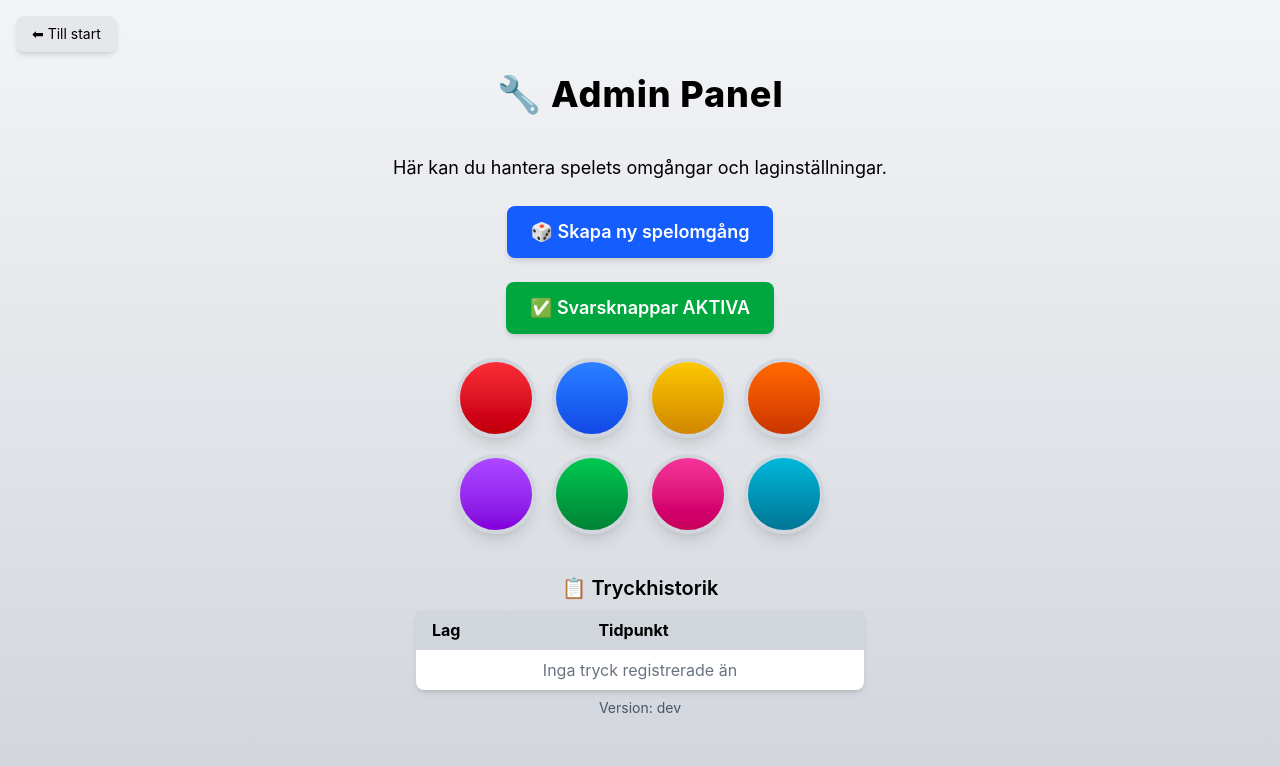
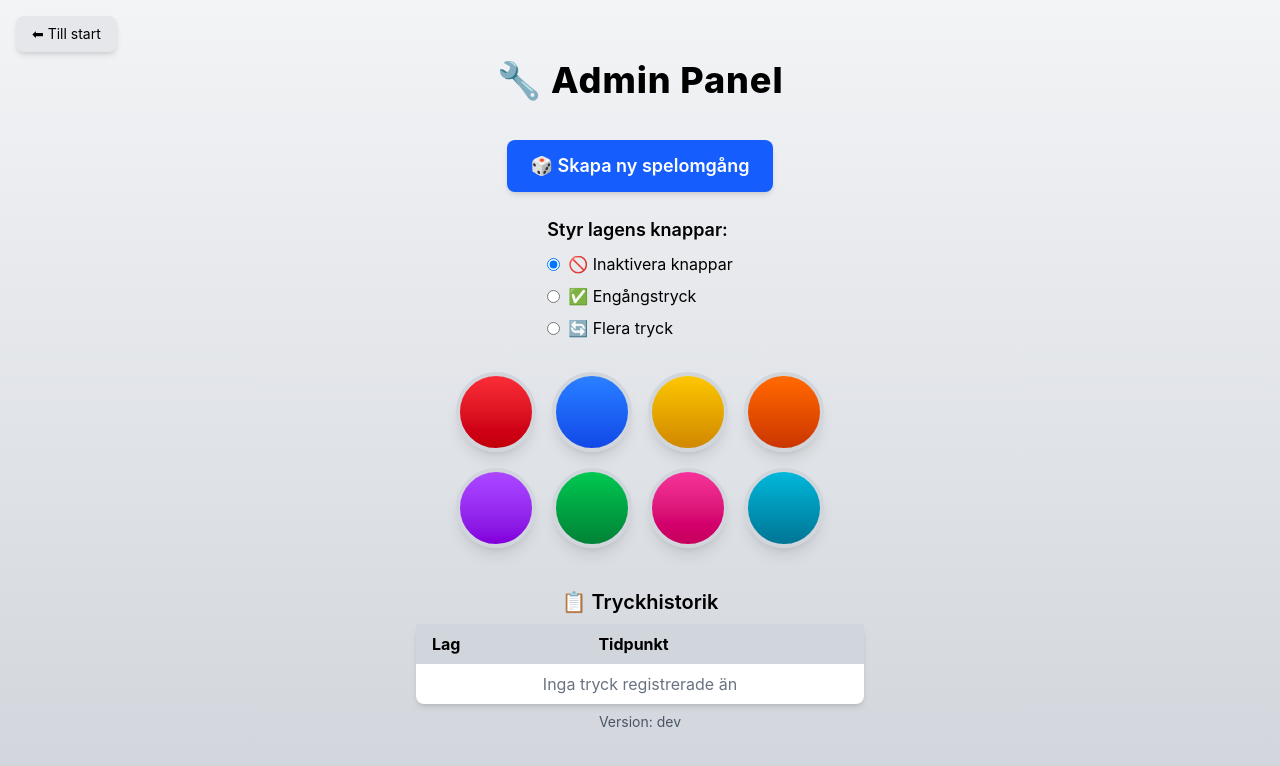
Before and after one commit to Kodstudion/quiz_answer_app, a React (Vite) app in the folder musicbattle/: page /admin in a window 1280 px wide. Shown: the top 766 px of the page. Built offline with nearby package versions, Linux system fonts and the light colour scheme.

Commit message:
Uppdatera lag sidan och admin sidan

```diff
--- a/musicbattle/src/AdminPage.tsx
+++ b/musicbattle/src/AdminPage.tsx
@@ -1,6 +1,8 @@
 import React, { useState } from "react";
 import { useNavigate } from "react-router-dom";
 import VersionInfo from "./VersionInfo";
+
+type ButtonMode = "inactive" | "single-press" | "multi-press";
 
 interface ClickEntry {
   team: string;
@@ -21,7 +23,7 @@ const teams = [
 const AdminPage: React.FC = () => {
   const navigate = useNavigate();
   const [gameId, setGameId] = useState<number | null>(null);
-  const [buttonsEnabled, setButtonsEnabled] = useState<boolean>(true);
+  const [buttonMode, setButtonMode] = useState<ButtonMode>("inactive");
   const [clicks, setClicks] = useState<ClickEntry[]>([]);
   const [pressedTeams, setPressedTeams] = useState<{ [key: string]: boolean }>({});
 
@@ -36,6 +38,7 @@ const AdminPage: React.FC = () => {
 
     const newId = Math.floor(Math.random() * 9) + 1;
     setGameId(newId);
+    setButtonMode("inactive");
     setClicks([]);
     setPressedTeams({});
   };
@@ -49,19 +52,16 @@ const AdminPage: React.FC = () => {
     );
     if (confirmEndGame) {
       setGameId(null);
+      setButtonMode("inactive");
       setClicks([]);
       setPressedTeams({});
     }
   };
 
-  // Funktion för att aktivera/inaktivera lagens knappar
-  const toggleButtons = () => {
-    setButtonsEnabled((prev) => !prev);
-  };
-
   // Funktion för att registrera ett knapptryck
   const addClick = (team: string) => {
-    if (pressedTeams[team]) return; // Om laget redan tryckt, gör inget
+    if (buttonMode === "inactive") return;
+    if (buttonMode === "single-press" && pressedTeams[team]) return;
 
     const timestamp = new Date().toLocaleTimeString();
     setClicks((prev) => [...prev, { team, time: timestamp }]);
@@ -82,10 +82,6 @@ const AdminPage: React.FC = () => {
       <h1 className="text-4xl font-extrabold mb-10 text-center tracking-wide">
         🔧 Admin Panel
       </h1>
-
-      <p className="text-lg text-center mb-6">
-        Här kan du hantera spelets omgångar och laginställningar.
-      </p>
 
       {/* Visa aktivt spel-ID */}
       {gameId && (
@@ -113,16 +109,21 @@ const AdminPage: React.FC = () => {
         )}
       </div>
 
-      {/* Knapp för att aktivera/inaktivera lagens knappar */}
-      <div className="mt-6">
-        <button
-          onClick={toggleButtons}
-          className={`px-6 py-3 rounded-lg text-lg font-semibold shadow-md transition ${
-            buttonsEnabled ? "bg-green-600 hover:bg-green-700 text-white" : "bg-gray-500 hover:bg-gray-600 text-white"
-          }`}
-        >
-          {buttonsEnabled ? "✅ Svarsknappar AKTIVA" : "❌ Svarsknappar INAKTIVA"}
-        </button>
+      {/* 🆕 Radioknappar för att styra knappens läge */}
+      <div className="mt-6 flex flex-col">
+        <span className="text-lg font-semibold mb-2">Styr lagens knappar:</span>
+        {["inactive", "single-press", "multi-press"].map((mode) => (
+          <label key={mode} className="inline-flex items-center space-x-2 mb-2">
+            <input
+              type="radio"
+              value={mode}
+              checked={buttonMode === mode}
+              onChange={() => setButtonMode(mode as ButtonMode)}
+              className="form-radio text-blue-600"
+            />
+            <span>{mode === "inactive" ? "🚫 Inaktivera knappar" : mode === "single-press" ? "✅ Engångstryck" : "🔄 Flera tryck"}</span>
+          </label>
+        ))}
       </div>
 
       {/* 🆕 Snygga runda lagknappar */}
@@ -138,7 +139,7 @@ const AdminPage: React.FC = () => {
         ))}
       </div>
 
-      {/* 🆕 Återställer tabellen under knapparna */}
+      {/* 🆕 Tabell med tryckhistorik */}
       <div className="mt-10 w-full max-w-md">
         <h2 className="text-xl font-semibold mb-2 text-center">📋 Tryckhistorik</h2>
         <table className="w-full bg-white rounded-lg shadow-md">
--- a/musicbattle/src/TeamPage.tsx
+++ b/musicbattle/src/TeamPage.tsx
@@ -6,7 +6,7 @@ interface ClickEntry {
   time: string;
 }
 
-const teamColors: { [key: string]: { color: string; pressedColor: string } } = {
+const teamColors = {
   red: { color: "from-red-500 to-red-700", pressedColor: "from-red-700 to-red-900" },
   blue: { color: "from-blue-500 to-blue-700", pressedColor: "from-blue-700 to-blue-900" },
   yellow: { color: "from-yellow-400 to-yellow-600", pressedColor: "from-yellow-600 to-yellow-800" },
@@ -88,7 +88,6 @@ const TeamPage: React.FC = () => {
             }`}
           />
 
-
           {isPressed && (
             <p className="mt-4 text-lg font-semibold text-gray-700">✔ Tryck registrerat!</p>
           )}
```
Lines whose indentation alone changed are shown as unchanged.
